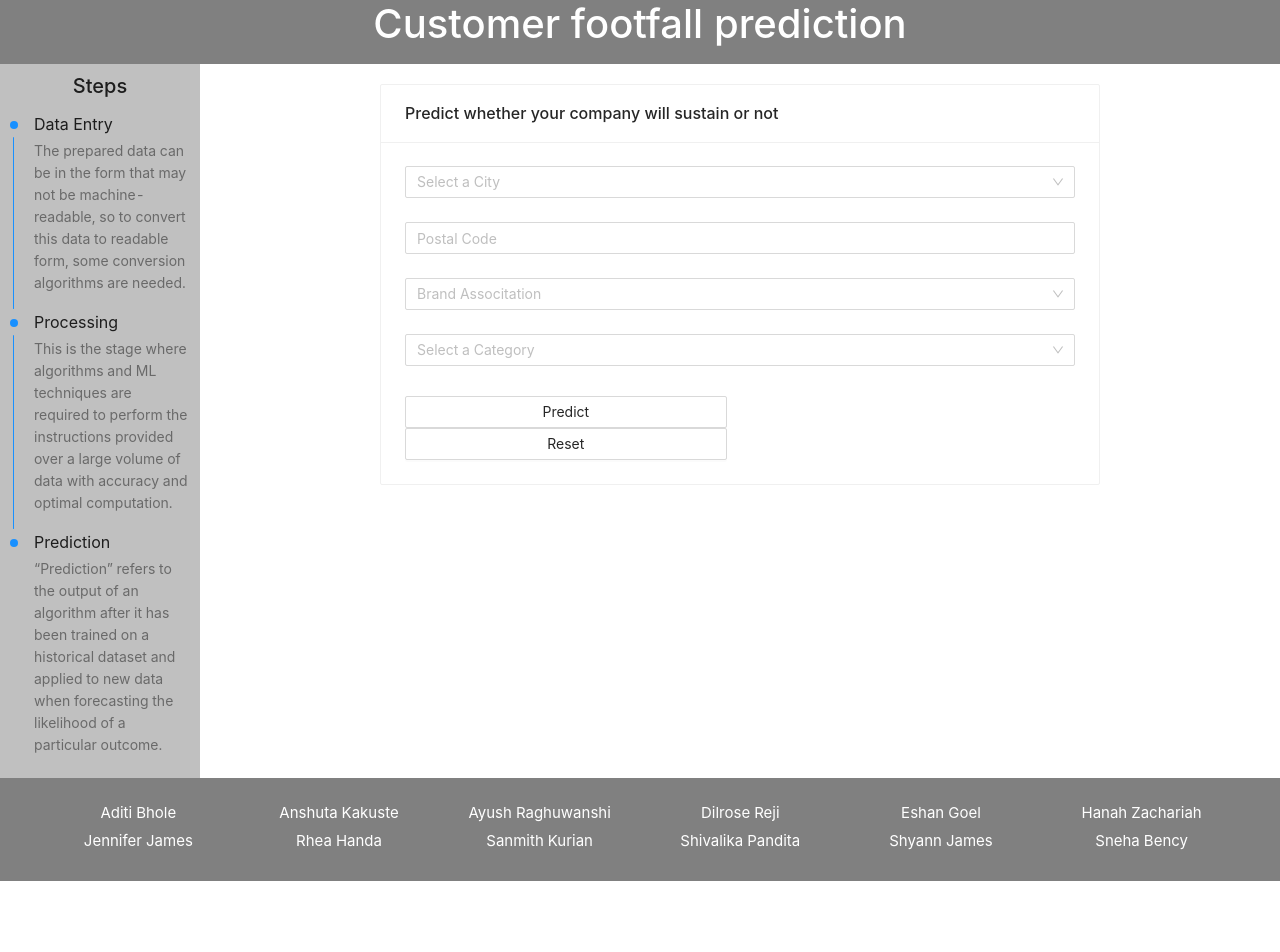
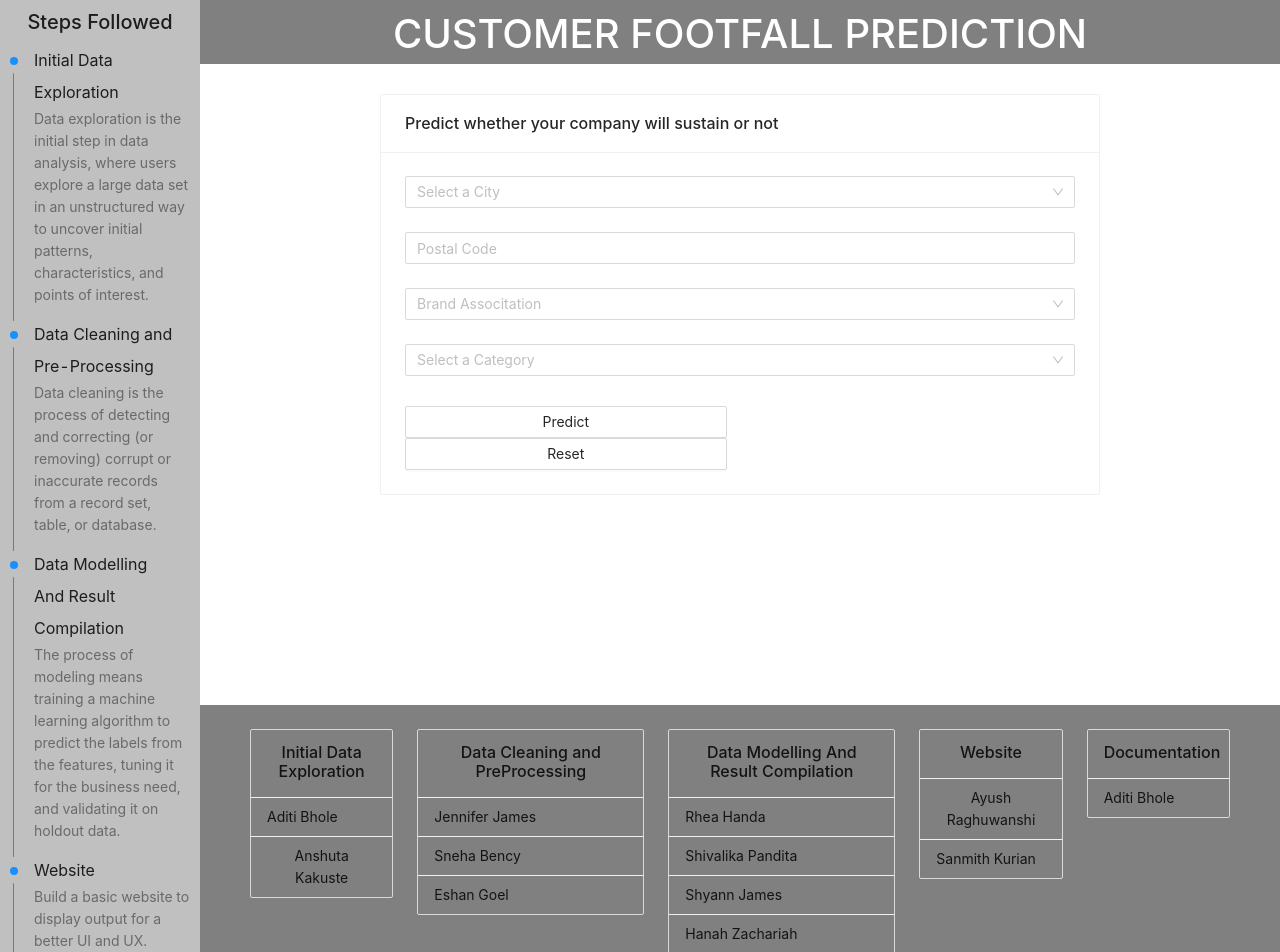
Before and after one commit to ayushraghuwanshi7500/ml-miniproject-sem6, a React (Create React App) app: page / in a window 1280 px wide. Shown: the top 952 px of the page. Before the commit the page ends 881 px from the top, so only its background shows below. Built offline with nearby package versions, Linux system fonts and the light colour scheme.

Commit message:
layout changed

```diff
--- a/src/App.js
+++ b/src/App.js
@@ -8,22 +8,30 @@ function App() {
   return (
     <>
       <Layout>
-        <Header>
-          <h1 style={{ textAlign: 'center', color: 'white' }}>
-            Customer footfall prediction
-          </h1>{' '}
-        </Header>
+        <Sider>
+          <SiderContent />
+        </Sider>
         <Layout>
-          <Sider>
-            <SiderContent />
-          </Sider>
+          <Header>
+            <h1
+              style={{
+                textAlign: 'center',
+                color: 'white',
+                textTransform: 'uppercase',
+                marginTop: 10,
+                marginBottom: 15
+              }}
+            >
+              Customer footfall prediction
+            </h1>
+          </Header>
           <Content>
             <MainContent />
           </Content>
+          <Footer>
+            <FooterContent />
+          </Footer>
         </Layout>
-        <Footer>
-          <FooterContent />
-        </Footer>
       </Layout>
     </>
   );
--- a/src/components/FooterContent.jsx
+++ b/src/components/FooterContent.jsx
@@ -1,5 +1,5 @@
 import React from 'react';
-import { Row, Col } from 'antd';
+import { Row, Col, List } from 'antd';
 const FooterContent = () => {
   const mystyle = {
     textAlign: 'center',
@@ -7,46 +7,101 @@ const FooterContent = () => {
     fontSize: 15,
     marginBottom: 5
   };
+  const dataExploration = ['Aditi Bhole', 'Anshuta Kakuste'];
+  const dataCleaningAndPreProcessing = [
+    'Jennifer James',
+    'Sneha Bency',
+    'Eshan Goel'
+  ];
+  const dataModelling = [
+    'Rhea Handa',
+    'Shivalika Pandita',
+    'Shyann James',
+    'Hanah Zachariah',
+    'Dilrose Reji'
+  ];
+  const webDev = ['Ayush Raghuwanshi', 'Sanmith Kurian'];
+  const documentation = ['Aditi Bhole'];
   return (
     <>
       <Row gutter={24}>
         <Col className='gutter-row' style={mystyle} span={4}>
-          Aditi Bhole
+          <List
+            size='small'
+            style={{ textAlign: 'center' }}
+            header={
+              <h6 style={{ marginTop: 5, textAlign: 'center' }}>
+                Initial Data Exploration
+              </h6>
+            }
+            bordered
+            dataSource={dataExploration}
+            renderItem={(item) => (
+              <List.Item style={{ textAlign: 'center' }}>{item}</List.Item>
+            )}
+          />
+        </Col>
+        <Col className='gutter-row' style={mystyle} span={6}>
+          <List
+            size='small'
+            style={{ textAlign: 'center' }}
+            header={
+              <h6 style={{ marginTop: 5, textAlign: 'center' }}>
+                Data Cleaning and PreProcessing
+              </h6>
+            }
+            bordered
+            dataSource={dataCleaningAndPreProcessing}
+            renderItem={(item) => (
+              <List.Item style={{ textAlign: 'center' }}>{item}</List.Item>
+            )}
+          />
+        </Col>
+        <Col className='gutter-row' style={mystyle} span={6}>
+          <List
+            size='small'
+            style={{ textAlign: 'center' }}
+            header={
+              <h6 style={{ marginTop: 5, textAlign: 'center' }}>
+                Data Modelling And Result Compilation
+              </h6>
+            }
+            bordered
+            dataSource={dataModelling}
+            renderItem={(item) => (
+              <List.Item style={{ textAlign: 'center' }}>{item}</List.Item>
+            )}
+          />
         </Col>
         <Col className='gutter-row' style={mystyle} span={4}>
-          Anshuta Kakuste
+          <List
+            size='small'
+            style={{ textAlign: 'center' }}
+            header={
+              <h6 style={{ marginTop: 5, textAlign: 'center' }}>Website</h6>
+            }
+            bordered
+            dataSource={webDev}
+            renderItem={(item) => (
+              <List.Item style={{ textAlign: 'center' }}>{item}</List.Item>
+            )}
+          />
         </Col>
         <Col className='gutter-row' style={mystyle} span={4}>
-          Ayush Raghuwanshi
-        </Col>
-        <Col className='gutter-row' style={mystyle} span={4}>
-          Dilrose Reji
-        </Col>
-        <Col className='gutter-row' style={mystyle} span={4}>
-          Eshan Goel
-        </Col>
-        <Col className='gutter-row' style={mystyle} span={4}>
-          Hanah Zachariah
-        </Col>
-      </Row>
-      <Row gutter={24}>
-        <Col className='gutter-row' style={mystyle} span={4}>
-          Jennifer James
-        </Col>
-        <Col className='gutter-row' style={mystyle} span={4}>
-          Rhea Handa
-        </Col>
-        <Col className='gutter-row' style={mystyle} span={4}>
-          Sanmith Kurian
-        </Col>
-        <Col className='gutter-row' style={mystyle} span={4}>
-          Shivalika Pandita
-        </Col>
-        <Col className='gutter-row' style={mystyle} span={4}>
-          Shyann James
-        </Col>
-        <Col className='gutter-row' style={mystyle} span={4}>
-          Sneha Bency
+          <List
+            size='small'
+            style={{ textAlign: 'center' }}
+            header={
+              <h6 style={{ marginTop: 5, textAlign: 'center' }}>
+                Documentation
+              </h6>
+            }
+            bordered
+            dataSource={documentation}
+            renderItem={(item) => (
+              <List.Item style={{ textAlign: 'center' }}>{item}</List.Item>
+            )}
+          />
         </Col>
       </Row>
     </>
--- a/src/components/MainContent.jsx
+++ b/src/components/MainContent.jsx
@@ -38,7 +38,7 @@ const MainContent = () => {
   return (
     <Row>
       <Col span={4}></Col>
-      <Col style={{ marginTop: 20 }} span={16}>
+      <Col style={{ marginTop: 30 }} span={16}>
         <Form
           name='basic'
           form={form}
--- a/src/components/SiderContent.jsx
+++ b/src/components/SiderContent.jsx
@@ -7,8 +7,8 @@ const { Step } = Steps;
 const SiderContent = () => {
   return (
     <div style={{ margin: 10 }}>
-      <h5 style={{ textAlign: 'center' }}>Steps</h5>
-      <Steps progressDot current={3} direction='vertical'>
+      <h5 style={{ textAlign: 'center' }}>Steps Followed</h5>
+      {/* <Steps progressDot current={3} direction='vertical'>
         <Step
           title='Data Entry'
           description='The prepared data can be in the form that may not be machine-readable, so to convert this data to readable form, some conversion algorithms are needed. '
@@ -21,6 +21,25 @@ const SiderContent = () => {
           title='Prediction'
           description='“Prediction” refers to the output of an algorithm after it has been trained on a historical dataset and applied to new data when forecasting the likelihood of a particular outcome.'
         />
+      </Steps> */}
+      <Steps progressDot current={6} direction='vertical'>
+        <Step
+          title='Initial Data Exploration'
+          description='Data exploration is the initial step in data analysis, where users explore a large data set in an unstructured way to uncover initial patterns, characteristics, and points of interest.'
+        />
+        <Step
+          title='Data Cleaning and Pre-Processing'
+          description='Data cleaning is the process of detecting and correcting (or removing) corrupt or inaccurate records from a record set, table, or database.'
+        />
+        <Step
+          title='Data Modelling And Result Compilation'
+          description='The process of modeling means training a machine learning algorithm to predict the labels from the features, tuning it for the business need, and validating it on holdout data.'
+        />
+        <Step
+          title='Website'
+          description='Build a basic website to display output for a better UI and UX.'
+        />
+        <Step title='Documentation' />
       </Steps>
     </div>
   );
```
